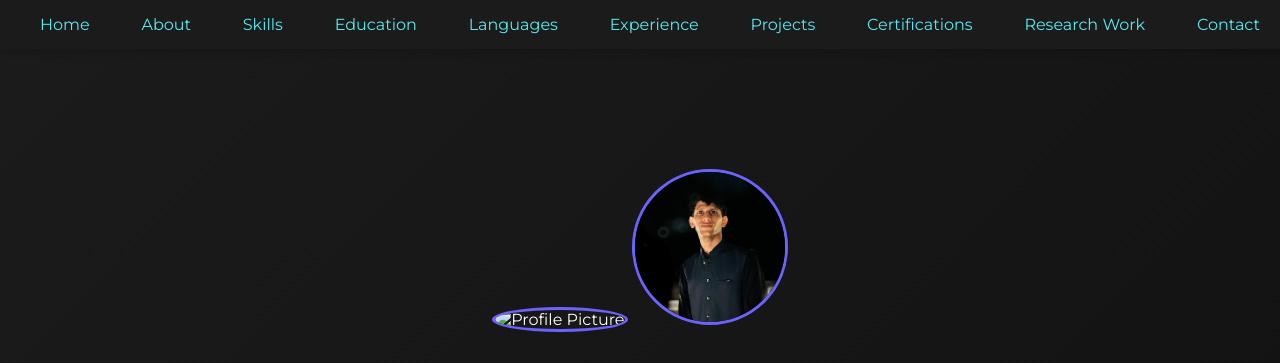
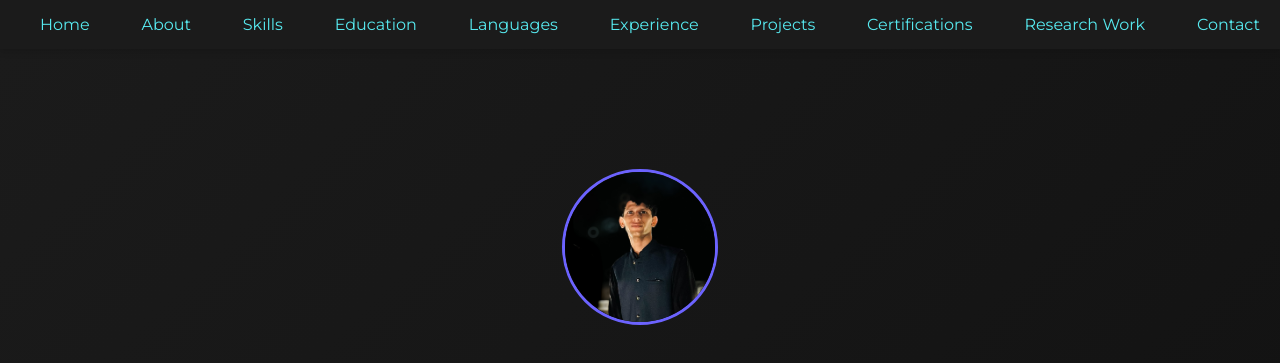
Before and after one commit to ghufr7an/portfolio, a plain HTML site: page index.html in a window 1280 px wide. Shown: the top 363 px of the page. Drawn offline with Linux system fonts and the light colour scheme.

```diff
--- a/index.html
+++ b/index.html
@@ -222,7 +222,6 @@
 
     <!-- Hero Section -->
     <section id="hero" class="hero">
-        <img src="file:///C:/Users/pc2/Desktop/portfolio/IMG_2694%20(1).jpg" alt="Profile Picture">
         <img src="IMG_2694%20(1).jpg" alt="Profile Picture">
         <h1>Ghufran Shakeel</h1>
         <p class="tagline">Network Engineer</p>
```
